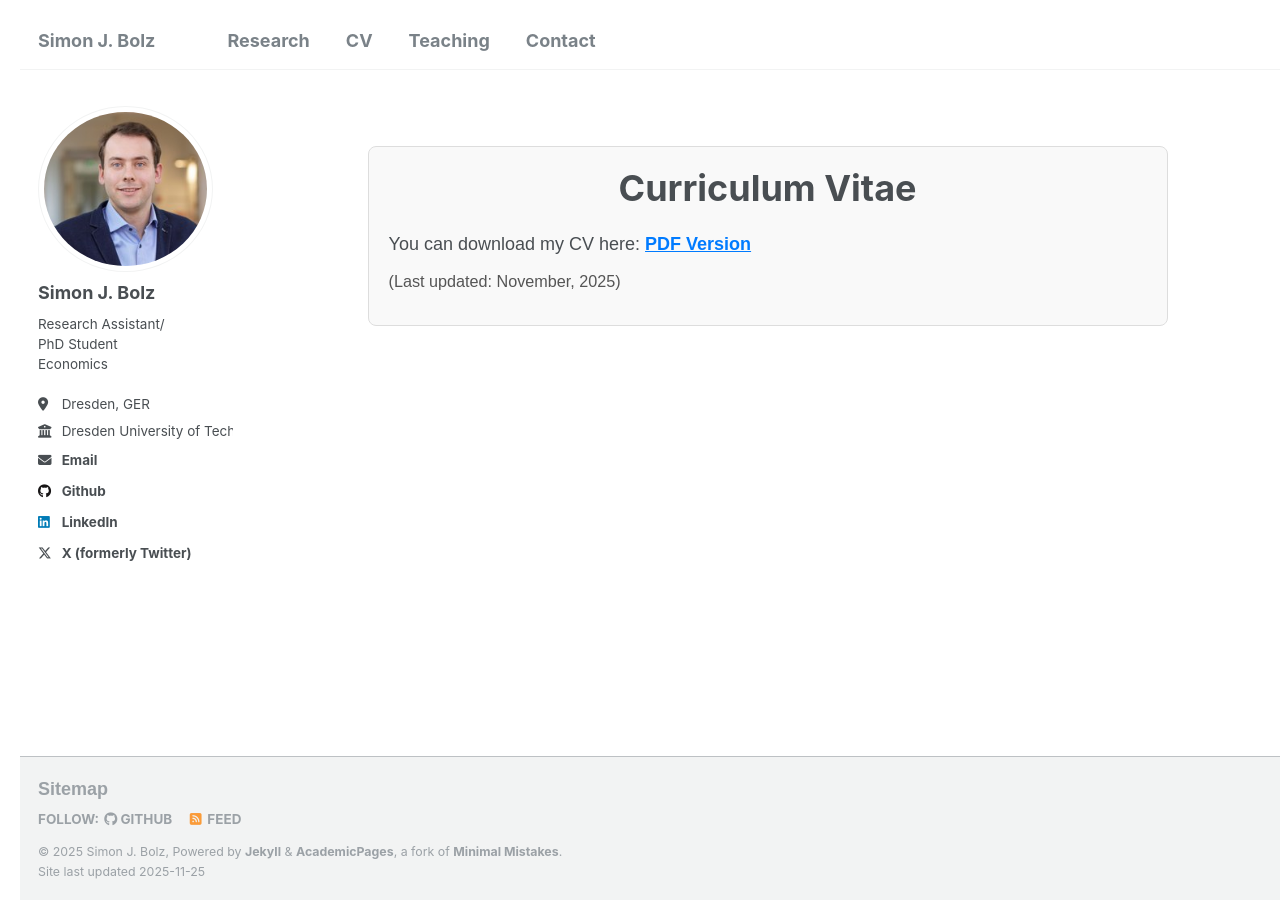
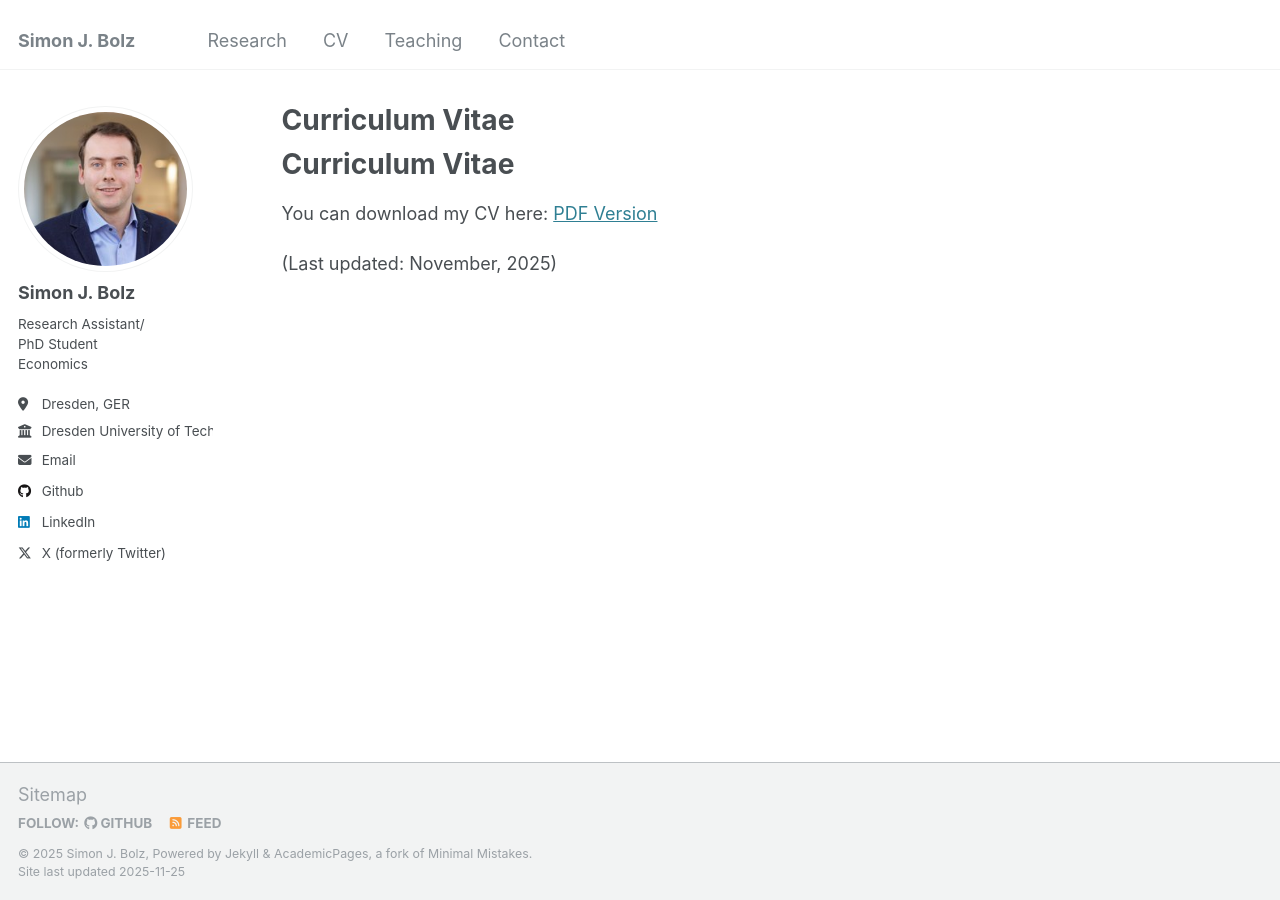
Before and after one commit to sjbolz/sjbolz.github.io, a Jekyll site: the page built from _pages/cv.html, in a window 1280 px wide. Built offline with Jekyll 4.4.1, drawn with Linux system fonts in a browser that asks for light colours.

Commit message:
Update cv.html

```diff
--- a/_pages/cv.html
+++ b/_pages/cv.html
@@ -1,54 +1,9 @@
 ---
 layout: archive
-title: ""
+title: "Curriculum Vitae"
 permalink: /cv/
 author_profile: true
 ---
-
-<!DOCTYPE html>
-<html lang="en">
-<head>
-    <meta charset="UTF-8">
-    <meta name="viewport" content="width=device-width, initial-scale=1.0">
-    <title>Curriculum Vitae</title>
-    <style>
-        body {
-            font-family: Arial, sans-serif;
-            line-height: 1.6;
-            margin: 20px;
-        }
-        .container {
-            max-width: 800px;
-            margin: auto;
-            padding: 20px;
-            border: 1px solid #ddd;
-            border-radius: 8px;
-            background-color: #f9f9f9;
-        }
-        h1 {
-            text-align: center;
-            font-size: 2em;
-            margin-bottom: 20px;
-        }
-        p {
-            font-size: 1em;
-            margin: 10px 0;
-        }
-        a {
-            color: #007bff;
-            text-decoration: none;
-            font-weight: bold;
-        }
-        a:hover {
-            text-decoration: underline;
-        }
-        .last-updated {
-            color: #555;
-            font-size: 0.9em;
-        }
-    </style>
-</head>
-<body>
 <div class="container">
     <h1>Curriculum Vitae</h1>
     <p>
@@ -57,5 +12,3 @@ author_profile: true
     </p>
     <p class="last-updated">(Last updated: November, 2025)</p>
 </div>
-</body>
-</html>
```
Lines whose indentation alone changed are shown as unchanged.
